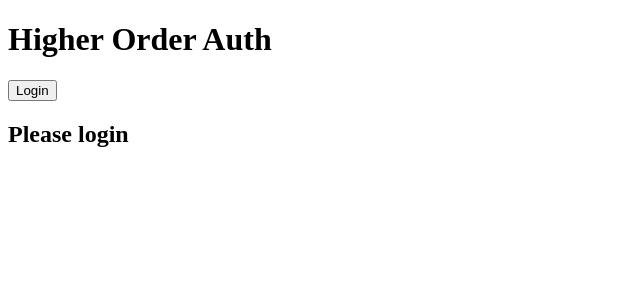
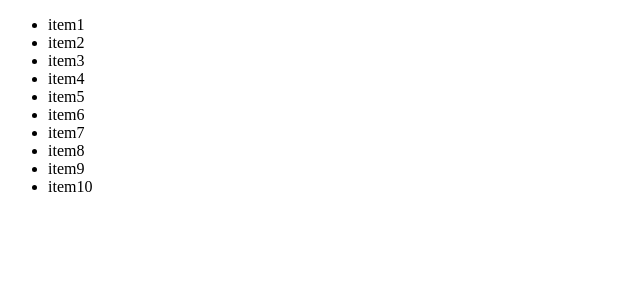
Before and after one commit to curder/react-demo, a React (Create React App) app in the folder 03-create-react-app/: page / in a window 1280 px wide. Shown: the top 300 px of the page, without its empty margins (0-640 px from the left). Built offline with nearby package versions, Linux system fonts and the light colour scheme.

Commit message:
feat: add Higher Order Component for logging render time and update App component

```diff
--- /dev/null
+++ b/03-create-react-app/src/19-higher-order-record-log/App.jsx
@@ -0,0 +1,27 @@
+import React, { PureComponent } from 'react'
+import recordLog from './recordLog'
+
+export class App extends PureComponent {
+
+
+  render() {
+    return (
+      <div>
+        <ul>
+          <li>item1</li>
+          <li>item2</li>
+          <li>item3</li>
+          <li>item4</li>
+          <li>item5</li>
+          <li>item6</li>
+          <li>item7</li>
+          <li>item8</li>
+          <li>item9</li>
+          <li>item10</li>
+        </ul>
+      </div>
+    )
+  }
+}
+
+export default recordLog(App)
--- /dev/null
+++ b/03-create-react-app/src/19-higher-order-record-log/recordLog.jsx
@@ -0,0 +1,18 @@
+import { Component } from 'react';
+
+const recordLog = (WrappedComponent) => class extends Component {
+    UNSAFE_componentWillMount() {
+        this.startTime = new Date().getTime();
+    }
+
+    componentDidMount() {
+        const endTime = new Date().getTime();
+        console.log(`Component ${WrappedComponent.name} Render time: ${endTime - this.startTime} ms`);
+    }
+
+    render() {
+        return <WrappedComponent {...this.props} />;
+    }
+};
+
+export default recordLog
--- a/03-create-react-app/src/index.js
+++ b/03-create-react-app/src/index.js
@@ -1,7 +1,7 @@
 // 编写 React 代码，并通过 React 渲染内容
 import ReactDOM from 'react-dom/client';
 import { StrictMode } from 'react'
-import App from './18-higher-order-auth/App'
+import App from './19-higher-order-record-log/App'
 
 ReactDOM
     .createRoot(document.querySelector("#root"))
```
